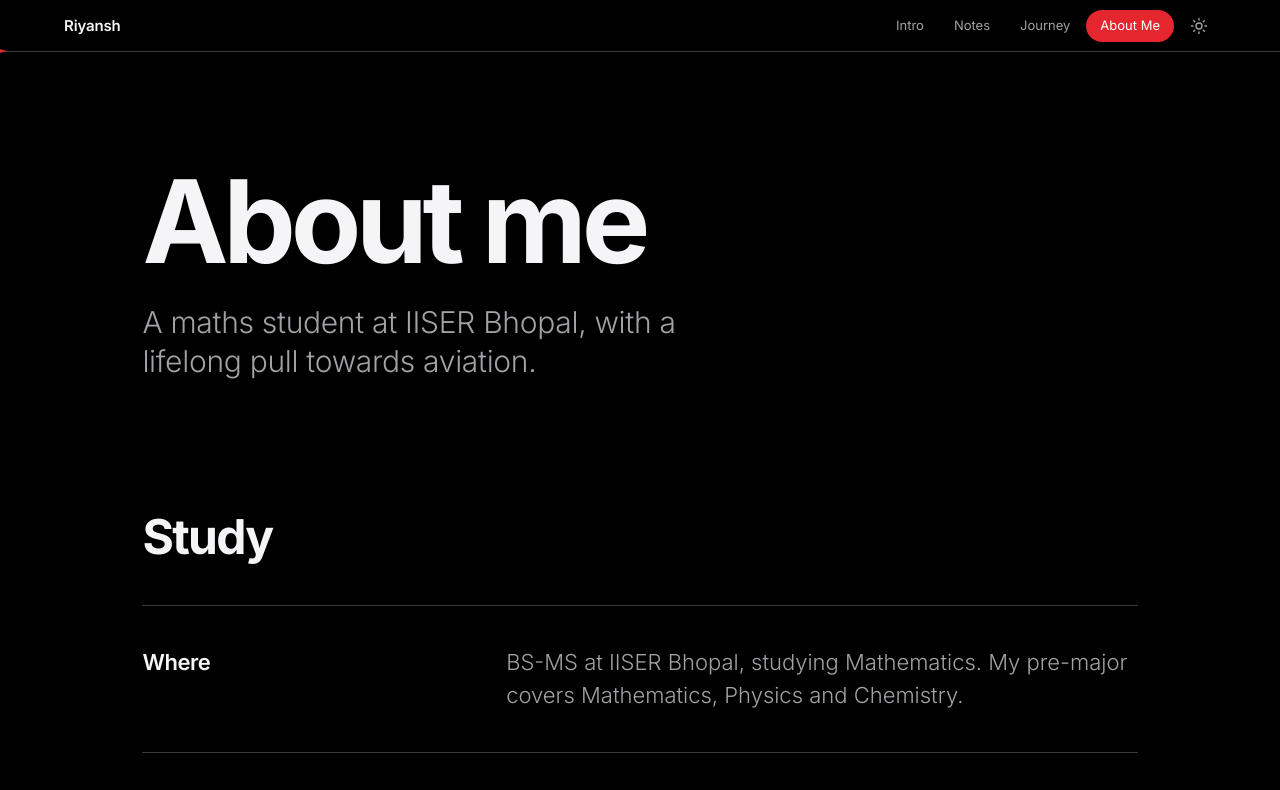
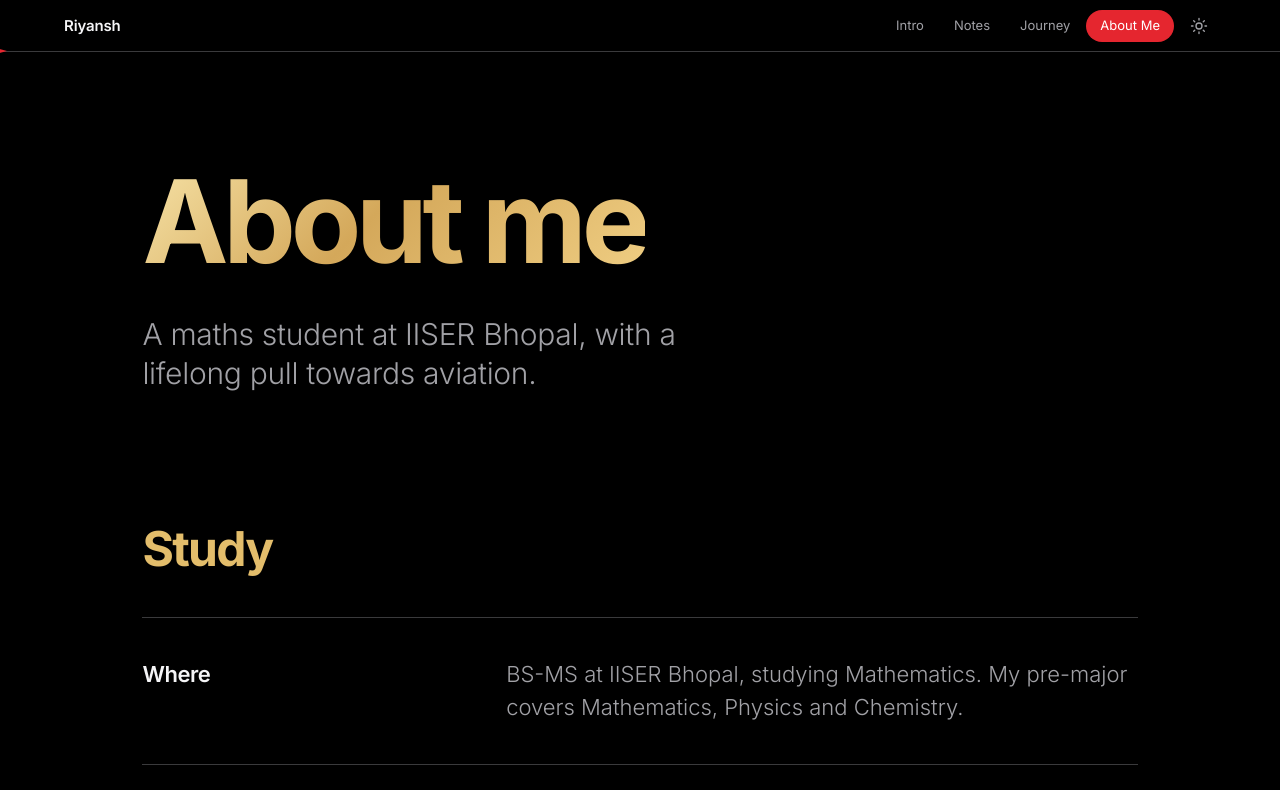
Before and after one commit to reachriyansh/My-site, a plain HTML site: page about.html in a window 1280 px wide. Both pictures are taken after a click on the button "Switch to dark mode". Shown: the top 790 px of the page. Drawn offline with Linux system fonts and the light colour scheme; no server answers.

Commit message:
Dark mode with gold

```diff
--- a/common.css
+++ b/common.css
@@ -75,3 +75,10 @@ footer .mail:hover{color:var(--red)}
   html{scroll-behavior:auto}
   .reveal{opacity:1;transform:none;transition:none}
 }
+
+/* Dark mode: black and gold */
+:root[data-theme="dark"]{--head:#e3bd6b;--gold-grad:linear-gradient(135deg,#f6e2a6 0%,#d4a85a 45%,#f0cf84 100%)}
+:root[data-theme="dark"] :is(.head h1,.intro h1,footer h2){background:var(--gold-grad);-webkit-background-clip:text;background-clip:text;color:transparent;-webkit-text-fill-color:transparent;padding-bottom:.1em;width:fit-content}
+:root[data-theme="dark"] .intro h1{margin-inline:auto}
+:root[data-theme="dark"] :is(.sec h2,.work h2,.explore h2,.stop h3){color:var(--head)}
+:root[data-theme="dark"] .statement .w.on{color:var(--head)}
```
